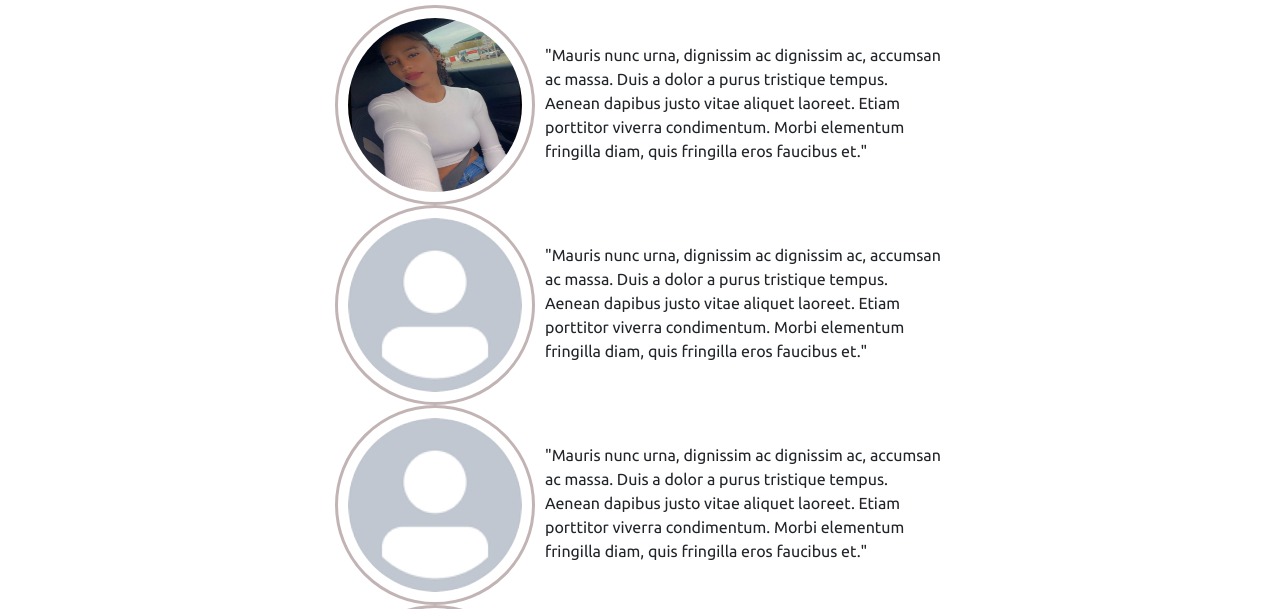
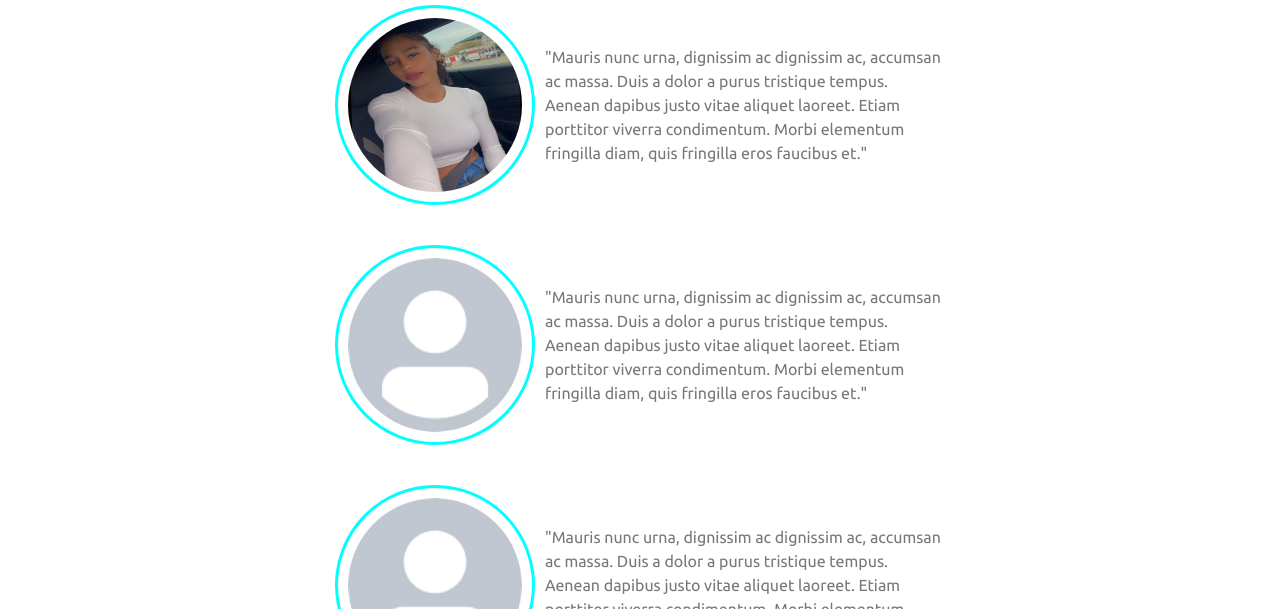
Before and after one commit to newprice247/F2F-Blog, a website: page public/html/teambio.html in a window 1280 px wide. Shown: the part 191-800 px from the top of the page. Drawn offline with nearby package versions, Linux system fonts and the light colour scheme.

Commit message:
add style to paragraphs in team bio html

```diff
--- a/public/css/blog.css
+++ b/public/css/blog.css
@@ -191,15 +191,16 @@ footer {
     border-radius: 10em;
     padding:5px;
     margin: auto;
-    border: 3px solid rgb(194, 180, 180);
+    border: 3px solid aqua;
     padding: 10px;
 
 }
 
 .developer-cards p {
+    color:#5a5656ce;
     width:400px;
     margin: auto;
-    padding-bottom: 5px;
+
 
 
 
@@ -217,4 +218,5 @@ footer {
     display: flex;
     align-items: center;
     gap: 10px;
+    padding-bottom: 40px;
 }
```
Also changed, not shown: public/html/teambio.html (+1 -1 lines).
